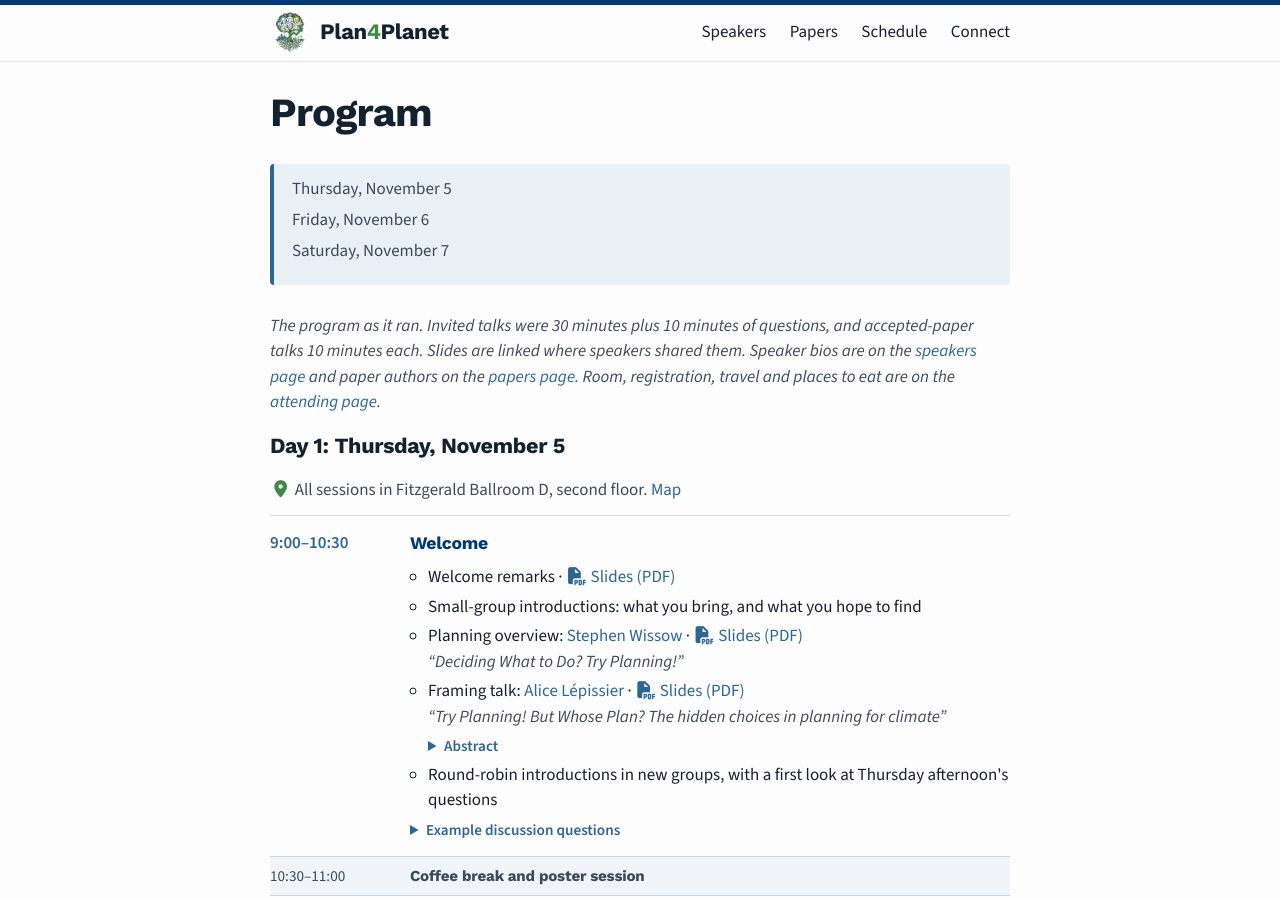
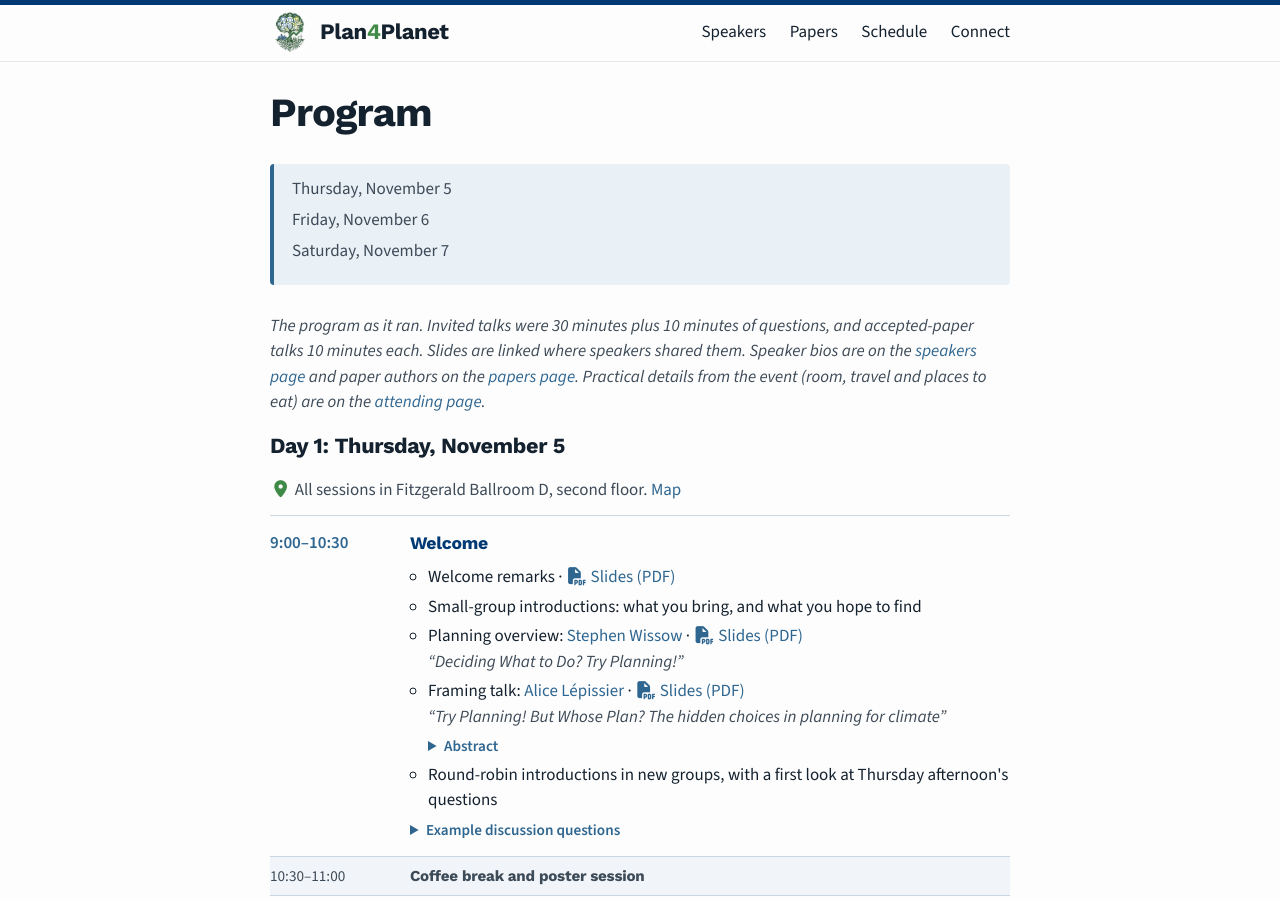
Before and after one commit to plan4planet/plan4planet.github.io, a Jekyll site: the page built from pages/schedule.md, in a window 1280 px wide and 900 px high. Built offline with Jekyll 4.4.1, drawn with Linux system fonts in a browser that asks for light colours; nearby versions of some CDN libraries.

Commit message:
content: schedule note points to the attending page as event details, in past tense

```diff
--- a/pages/schedule.md
+++ b/pages/schedule.md
@@ -6,7 +6,7 @@ toc: true
 description: "The three-day program for Planning for a Better Planet, AAAI Fall Symposium 2026 (Nov 5–7, Arlington, VA): invited talks, paper sessions and community discussions."
 ---
 
-<p class="schedule-note">The program as it ran. Invited talks were 30 minutes plus 10 minutes of questions, and accepted-paper talks 10 minutes each. Slides are linked where speakers shared them. Speaker bios are on the <a href="{{ '/speakers/' | relative_url }}">speakers page</a> and paper authors on the <a href="{{ '/papers/' | relative_url }}">papers page</a>. Room, registration, travel and places to eat are on the <a href="{{ '/attending/' | relative_url }}">attending page</a>.</p>
+<p class="schedule-note">The program as it ran. Invited talks were 30 minutes plus 10 minutes of questions, and accepted-paper talks 10 minutes each. Slides are linked where speakers shared them. Speaker bios are on the <a href="{{ '/speakers/' | relative_url }}">speakers page</a> and paper authors on the <a href="{{ '/papers/' | relative_url }}">papers page</a>. Practical details from the event (room, travel and places to eat) are on the <a href="{{ '/attending/' | relative_url }}">attending page</a>.</p>
 
 {% for day in site.data.schedule %}
 <h3 id="{{ day.id }}"><span class="schedule-day">{{ day.day }}:</span> {{ day.date }}</h3>
```
